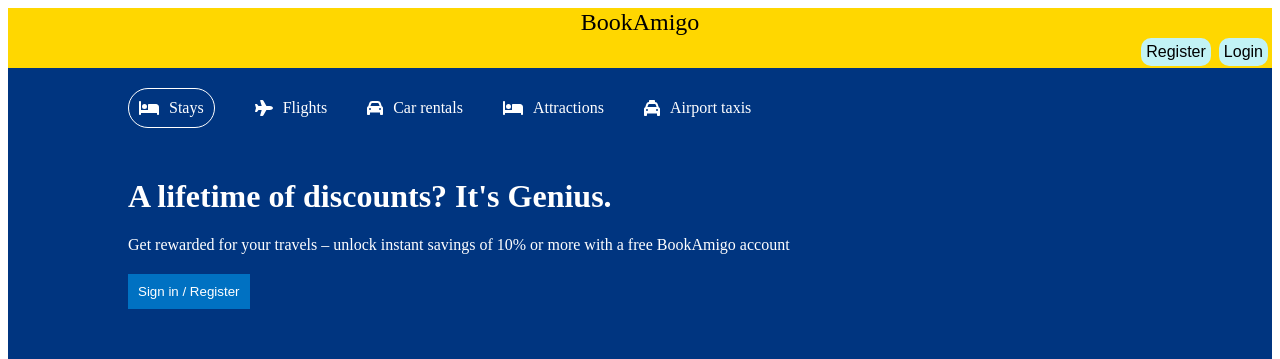
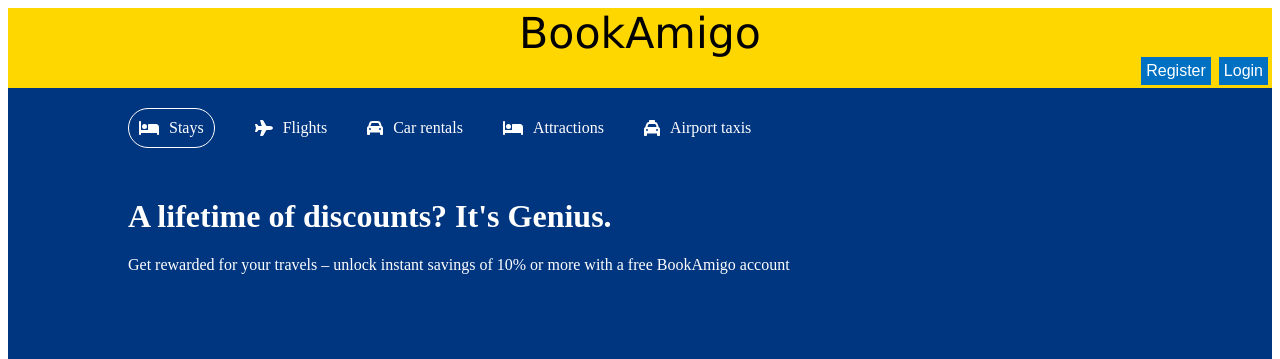
Before and after one commit to abhay299/BookAmigo, a React (Create React App) app: page / in a window 1280 px wide. Shown: the top 359 px of the page. Built offline with nearby package versions, Linux system fonts and the light colour scheme.

Commit message:
button removed from header component

```diff
--- a/src/components/header/Header.jsx
+++ b/src/components/header/Header.jsx
@@ -85,7 +85,6 @@ const Header = ({ type }) => {
               Get rewarded for your travels – unlock instant savings of 10% or
               more with a free BookAmigo account
             </p>
-            <button className="headerBtn">Sign in / Register</button>
             <div className="headerSearch">
               <div className="headerSearchItem">
                 <FontAwesomeIcon icon={faBed} className="headerIcon" />
--- a/src/components/navbar/navbar.css
+++ b/src/components/navbar/navbar.css
@@ -9,14 +9,15 @@
   background-color: #ffd700;
   display: flex;
   flex-direction: column;
-  height:60px;
+  height:80px;
   width: 100%;
   justify-content: space-around;
   color: black;
 }
 
 .logo{
-  font-size: 24px;
+  font-size: 32pt;
+  font-family:Verdana, Geneva, Tahoma, sans-serif;
 }
 
 .navItems {
@@ -29,11 +30,11 @@
 }
 
 .navButton {
-  background-color: rgb(194, 243, 245);
-  margin: 4px;
+  background-color: #0071c2;
+  color: white;
+  margin: 0px 4px 5px 4px ;
   padding: 5px;
   border: 0cm;
-  border-radius: 10px;
   font-size: 16px;
 }
 
--- a/src/pages/home/home.css
+++ b/src/pages/home/home.css
@@ -7,6 +7,6 @@
 }
 
 .homeTitle{
-  width: 1024px;
+  width: 100%;
   font-size: 20px;
 }
```
